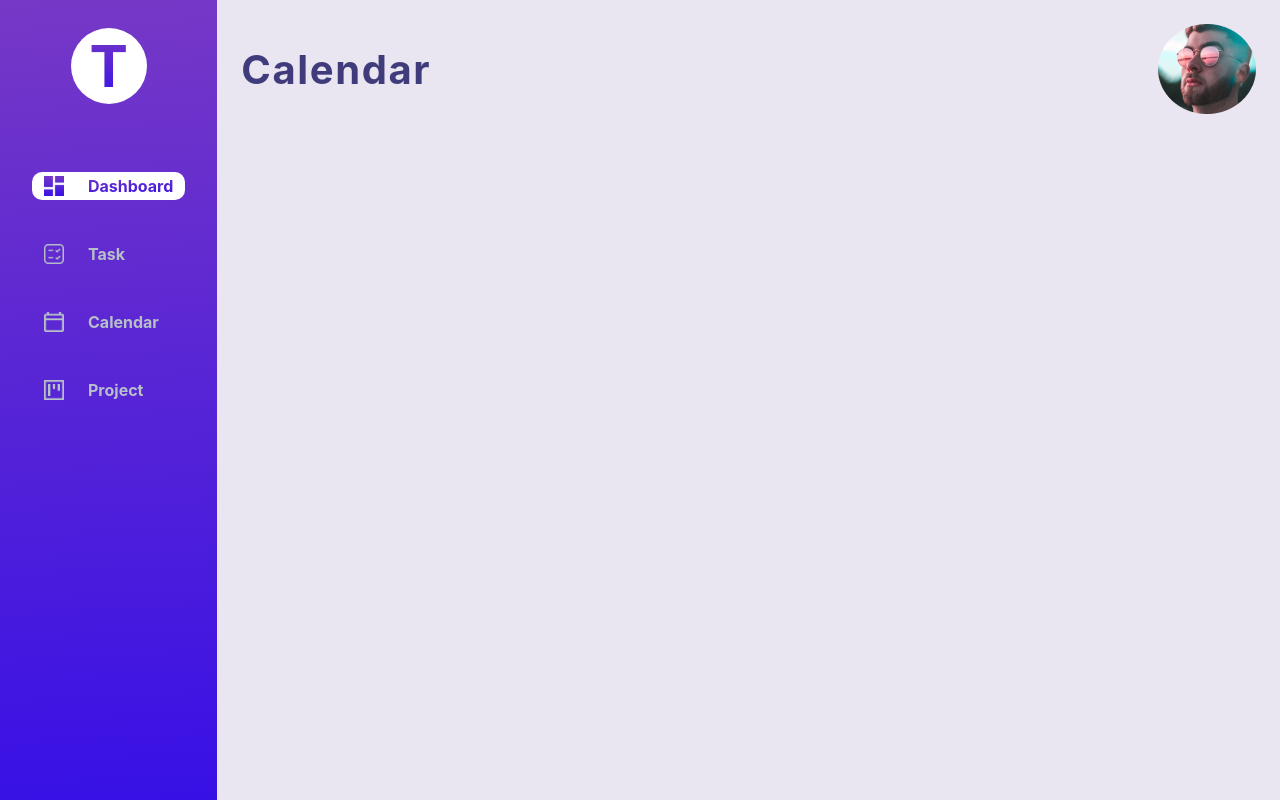
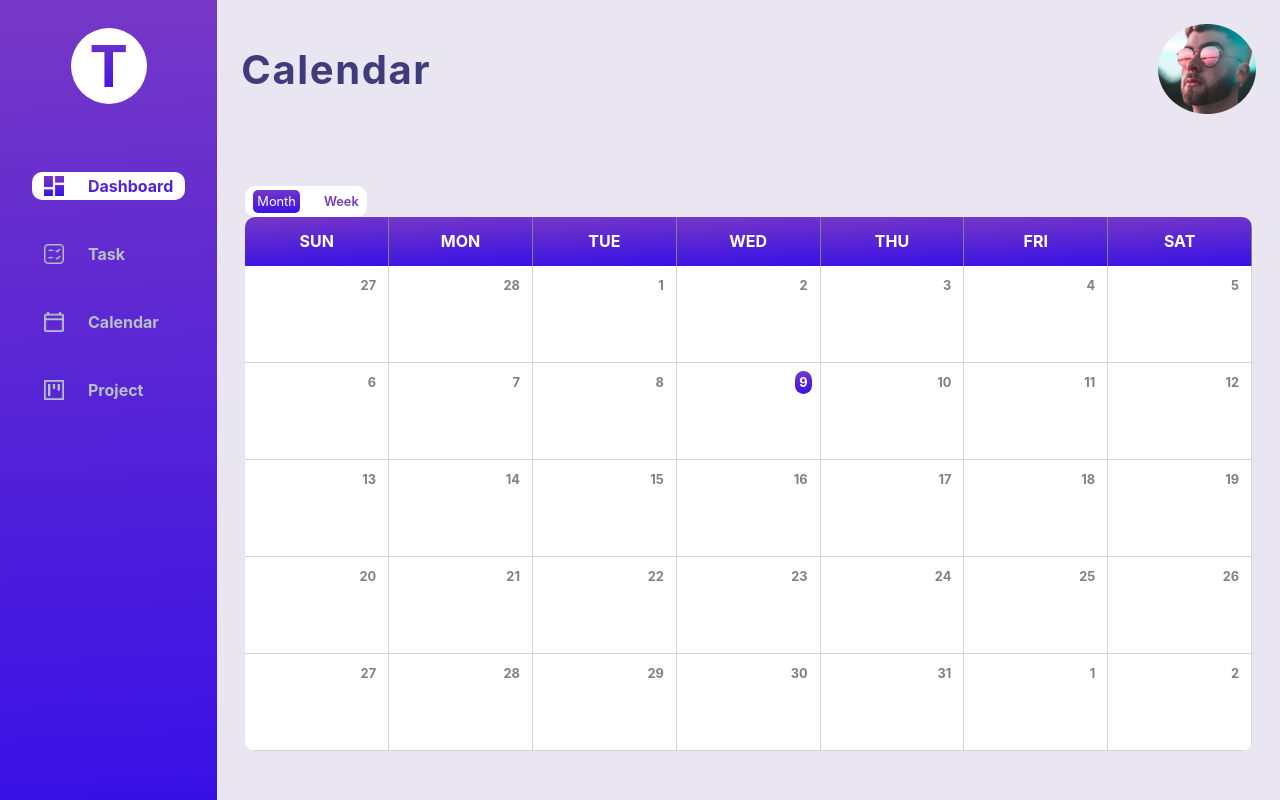
Before and after one commit to nicolasbalao/task-management-app, a React (Create React App) app: page /calendar in a window 1280 px wide. Built offline with nearby package versions, Linux system fonts and the light colour scheme.

Commit message:
start calendar page

```diff
--- a/src/App.js
+++ b/src/App.js
@@ -7,6 +7,7 @@ import TaskPage from "./page/Task/TaskPage";
 import ProjectPage from "./page/ProjectPage/ProjectPage";
 import TestPage from "./page/TestPage/TestPage";
 import { TaskProvider } from "./context/taskContext";
+import { PlanningProvider } from "./context/planningContext";
 
 function App() {
   return (
@@ -30,7 +31,14 @@ function App() {
               </TaskProvider>
             }
           />
-          <Route path="calendar" element={<CalendarPage />} />
+          <Route
+            path="calendar"
+            element={
+              <PlanningProvider>
+                <CalendarPage />
+              </PlanningProvider>
+            }
+          />
           <Route path="project" element={<ProjectPage />} />
           <Route
             path="test"
--- /dev/null
+++ b/src/context/planningContext.js
@@ -0,0 +1,58 @@
+import {
+  eachDayOfInterval,
+  endOfMonth,
+  endOfWeek,
+  startOfMonth,
+  startOfWeek,
+} from "date-fns";
+import React, { createContext, useContext, useState } from "react";
+import { dataset } from "../page/Calendar/planningData";
+
+export const PlanningContext = createContext({});
+
+export const PlanningProvider = ({ children }) => {
+  //SET UP DATES
+  const [currentDate, setCurrentDate] = useState(new Date());
+  const [activeDate, setActiveDate] = useState(currentDate);
+
+  const firstDayMonth = startOfWeek(startOfMonth(currentDate));
+  const lastDayMonth = endOfWeek(endOfMonth(currentDate));
+  const datesOfMonth = eachDayOfInterval({
+    start: firstDayMonth,
+    end: lastDayMonth,
+  });
+
+  const nameOfDay = ["SUN", "MON", "TUE", "WED", "THU", "FRI", "SAT"];
+
+  //SET UP DATA Planning
+  const [data, setData] = useState(dataset);
+
+  //LOGIC
+
+  const sameDate = (date1, date2) => {
+    return (
+      date1.getDate() === date2.getDate() &&
+      date1.getMonth() === date2.getMonth()
+    );
+  };
+
+  return (
+    <PlanningContext.Provider
+      value={{
+        currentDate,
+        datesOfMonth,
+        data,
+        setData,
+        setActiveDate,
+        usePlanningContext,
+        nameOfDay,
+        sameDate,
+        activeDate,
+      }}
+    >
+      {children}
+    </PlanningContext.Provider>
+  );
+};
+
+export const usePlanningContext = () => useContext(PlanningContext);
--- a/src/context/taskContext.js
+++ b/src/context/taskContext.js
@@ -133,7 +133,7 @@ export const TaskProvider = ({ children }) => {
 
   return (
     <TaskContext.Provider
-      value={{ data, setData, delTask, addTask, addColumn, delColumn }}
+      value={{ data, setData, delTask, addTask, addColumn, delColumn, useTaskContext }}
     >
       {children}
     </TaskContext.Provider>
--- a/src/page/Calendar/CalendarPage.js
+++ b/src/page/Calendar/CalendarPage.js
@@ -1,13 +1,105 @@
-import React from 'react'
-import "./CalendarPage.scss"
-import Header from '../../components/Header/Header'
+import React, { useState } from "react";
+import "./CalendarPage.scss";
+import Header from "../../components/Header/Header";
+import styled from "styled-components";
+import { usePlanningContext } from "../../context/planningContext";
+import CalendarMonth from "./components/CalendarMonth";
+
+const Content = styled.div`
+  display: flex;
+  flex-direction: column;
+
+  padding: 1rem 3.5rem;
+  padding-top: 6rem;
+`;
+
+const ViewContainer = styled.div`
+  align-self: flex-start;
+
+  display: flex;
+  align-items: center;
+  gap: 3rem;
+
+  padding: 0.5rem 1rem;
+
+  background-color: white;
+
+  border-radius: 10px;
+`;
+
+const ViewLabel = styled.div`
+  color: #7638c6;
+  font-size: 1.6rem;
+  font-weight: 600;
+  cursor: pointer;
+`;
+
+const ViewLabelActive = styled.div`
+  background-image: linear-gradient(177deg, #7638c6 0%, #3710e6 100.41%);
+  color: white;
+  font-size: 1.6rem;
+  padding: 0.5rem;
+  border-radius: 5px;
+
+  cursor: pointer;
+`;
+
+const DateContainer = styled.div`
+  display: flex;
+  align-items: center;
+
+  gap: 2rem;
+`;
+
+const DateLabel = styled.span`
+  font-size: 2rem;
+  font-weight: 700;
+`;
+
+const DateChangeContainer = styled.div`
+  display: flex;
+  align-items: center;
+  gap: 1rem;
+`;
+
+const DateChange = styled.div`
+  color: white;
+  border-radius: 50%;
+`;
 
 function Calendar() {
+  const [monthView, setMonthView] = useState(true);
+
+
   return (
-    <div className='calendarPage'>
-      <Header title="Calendar"/>
+    <div className="calendarPage">
+      <Header title="Calendar" />
+      <Content>
+        <ViewContainer>
+          {monthView ? (
+            <>
+              <ViewLabelActive onClick={() => setMonthView(!monthView)}>
+                Month
+              </ViewLabelActive>{" "}
+              <ViewLabel onClick={() => setMonthView(!monthView)}>
+                Week
+              </ViewLabel>
+            </>
+          ) : (
+            <>
+              <ViewLabel onClick={() => setMonthView(!monthView)}>
+                Month
+              </ViewLabel>
+              <ViewLabelActive onClick={() => setMonthView(!monthView)}>
+                Week
+              </ViewLabelActive>
+            </>
+          )}
+        </ViewContainer>
+        <CalendarMonth />
+      </Content>
     </div>
-  )
+  );
 }
 
-export default Calendar
+export default Calendar;
--- /dev/null
+++ b/src/page/Calendar/components/CalendarMonth.js
@@ -0,0 +1,110 @@
+import { isSameDay } from "date-fns";
+import React from "react";
+import styled from "styled-components";
+import { usePlanningContext } from "../../../context/planningContext";
+
+const CalendarContainer = styled.div`
+  display: grid;
+  grid-template-columns: repeat(7, 1fr);
+  grid-template-rows: 0.5fr repeat(4, 1fr);
+
+  border-radius: 10px;
+  overflow: hidden;
+`;
+
+const NameDay = styled.div`
+  background-image: linear-gradient(177deg, #7638c6 0%, #3710e6 100.41%);
+  color: white;
+  font-weight: 700;
+  font-size: 2rem;
+  text-align: center;
+  padding: 0.5rem 1rem;
+
+  display: flex;
+  align-items: center;
+  justify-content: center;
+  border-right: 1px solid grey;
+`;
+
+const TestDate = styled.div`
+  min-height: 12rem;
+
+  display: flex;
+  flex-direction: column;
+
+  background-color: white;
+
+  border-right: 1px solid lightgrey;
+  border-bottom: 1px solid lightgrey;
+`;
+
+const TestDateDate = styled.span`
+  align-self: flex-end;
+  font-size: 1.6rem;
+  font-weight: 700;
+  color: grey;
+
+  background-color: ${(props) =>
+    isSameDay(props.date, props.activeDate) && "lightgrey"};
+
+  padding: 0.5rem;
+  border-radius: 10px;
+  cursor: pointer;
+
+  margin: 1rem;
+`;
+
+const TestDateDateCurrent = styled.span`
+  align-self: flex-end;
+  font-size: 1.6rem;
+  font-weight: 700;
+  color: white;
+
+  margin: 1rem;
+  padding: 0.5rem;
+  background-image: linear-gradient(177deg, #7638c6 0%, #3710e6 100.41%);
+
+  border-radius: 10px;
+`;
+
+function CalendarMonth() {
+  const {
+    nameOfDay,
+    datesOfMonth,
+    sameDate,
+    currentDate,
+    setActiveDate,
+    activeDate,
+  } = usePlanningContext();
+
+  return (
+    <CalendarContainer>
+      {nameOfDay.map((name) => (
+        <NameDay key={name}>{name}</NameDay>
+      ))}
+      {datesOfMonth.map((date) => (
+        <TestDate>
+          {sameDate(currentDate, date) ? (
+            <TestDateDateCurrent
+              onClick={() => setActiveDate(date)}
+              date={date}
+              activeDate={activeDate}
+            >
+              {date.getDate()}
+            </TestDateDateCurrent>
+          ) : (
+            <TestDateDate
+              onClick={() => setActiveDate(date)}
+              date={date}
+              activeDate={activeDate}
+            >
+              {date.getDate()}
+            </TestDateDate>
+          )}
+        </TestDate>
+      ))}
+    </CalendarContainer>
+  );
+}
+
+export default CalendarMonth;
--- /dev/null
+++ b/src/page/Calendar/planningData.js
@@ -0,0 +1,35 @@
+export const dataset = {
+  rdv: {
+    "rdv-1": {
+      id: "rdv-1",
+      title: "Pole emploie",
+      description: "rdv",
+      from: "09:00",
+      to: "10:00",
+    },
+    "rdv-2": {
+      id: "rdv-2",
+      title: "Macdo",
+      description: "interview",
+      from: "14:00",
+      to: "22:00",
+    },
+    "rdv-3": {
+      id: "rdv-3",
+      title: "Mission local",
+      description: "rdv",
+      from: "10:00",
+      to: "12:00",
+    },
+  },
+  dates: [
+    {
+      date: new Date("28/03/2022"),
+      rdv: ["rdv-1", "rdv-2"],
+    },
+    {
+      date: new Date("30/03/2022"),
+      rdv: ["rdv-3"],
+    },
+  ],
+};
--- a/src/page/Task/components/Column.js
+++ b/src/page/Task/components/Column.js
@@ -1,8 +1,8 @@
-import React, { useContext, useState } from "react";
+import React, { useState } from "react";
 import { Draggable } from "react-beautiful-dnd";
 import { Droppable } from "react-beautiful-dnd";
 import styled from "styled-components";
-import { TaskContext } from "../../../context/taskContext";
+import { useTaskContext } from "../../../context/taskContext";
 import AddTaskModal from "./Modal/AddTaskModal";
 import Task from "./Task";
 
@@ -73,7 +73,7 @@ const ButtonAddTask = styled.button`
 // }
 
 function Column({ column, tasks, index }) {
-  const { delColumn } = useContext(TaskContext);
+  const { delColumn } = useTaskContext();
   const [isOpen, setIsOpen] = useState(false);
 
   return (
--- a/src/page/Task/components/Task.js
+++ b/src/page/Task/components/Task.js
@@ -1,7 +1,7 @@
-import React, { useContext } from "react";
+import React from "react";
 import { Draggable } from "react-beautiful-dnd";
 import styled from "styled-components";
-import { TaskContext } from "../../../context/taskContext";
+import { useTaskContext } from "../../../context/taskContext";
 
 const TaskContainer = styled.div`
   padding: 1rem 2rem;
@@ -57,7 +57,7 @@ const TagsContainer = styled.div`
 `;
 
 function Task({ task, index, columnId }) {
-  const { delTask } = useContext(TaskContext);
+  const { delTask } = useTaskContext();
 
   return (
     <Draggable draggableId={task.id} index={index}>
--- a/src/page/Task/components/TaskBoard.js
+++ b/src/page/Task/components/TaskBoard.js
@@ -1,14 +1,13 @@
-import React, { useContext } from "react";
+import React from "react";
 import { Droppable } from "react-beautiful-dnd";
 import { DragDropContext } from "react-beautiful-dnd";
-import { TaskContext } from "../../../context/taskContext";
+import { useTaskContext } from "../../../context/taskContext";
 import Column from "./Column";
 
 function TaskBoard() {
-  const { data, setData } = useContext(TaskContext);
+  const { data, setData } = useTaskContext();
 
   console.log("data", data);
-
 
   //DND
 
```
